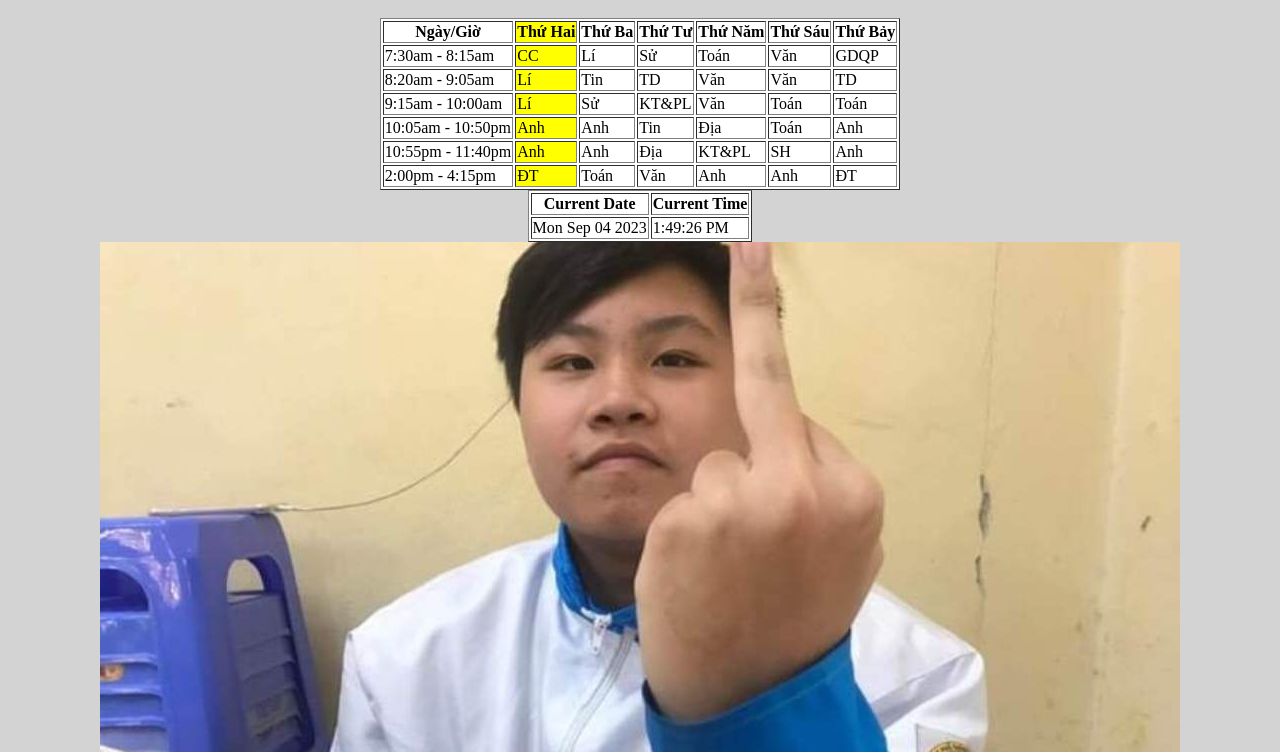
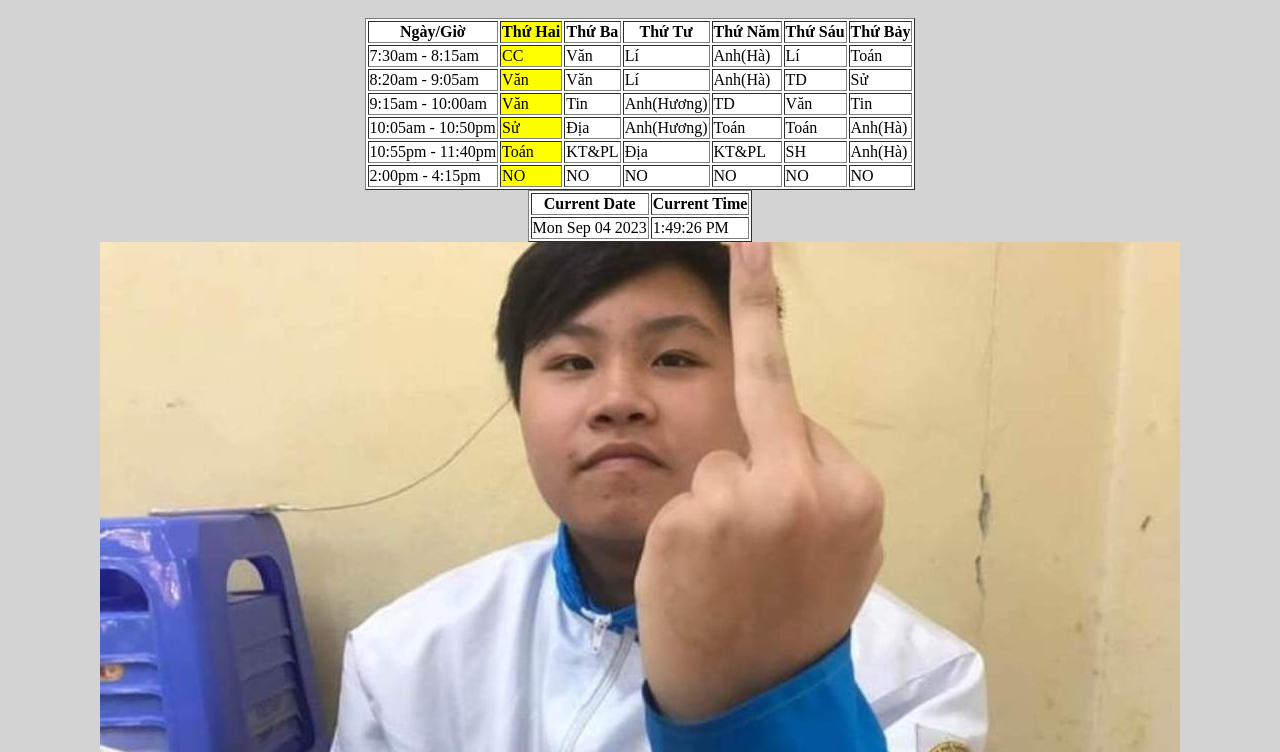
Before and after one commit to Duong12907/duong12907.github.io, a plain HTML site: page index.html in a window 1280 px wide. Shown: the part 48-800 px from the top of the page. Drawn offline with Linux system fonts and the light colour scheme.

Commit message:
Update index.html

```diff
--- a/index.html
+++ b/index.html
@@ -29,56 +29,56 @@
     <tr>
       <td>7:30am - 8:15am</td>
       <td>CC</td>
+      <td>Văn</td>
       <td>Lí</td>
-      <td>Sử</td>
+      <td>Anh(Hà)</td>
+      <td>Lí</td>
       <td>Toán</td>
-      <td>Văn</td>
-      <td>GDQP</td>
     </tr>
     <tr>
       <td>8:20am - 9:05am</td>
-      <td>Lí</td>
-      <td>Tin</td>
-      <td>TD</td>
       <td>Văn</td>
       <td>Văn</td>
+      <td>Lí</td>
+      <td>Anh(Hà)</td>
       <td>TD</td>
+      <td>Sử</td>
     </tr>
     <tr>
       <td>9:15am - 10:00am</td>
-      <td>Lí</td>
-      <td>Sử</td>
-      <td>KT&PL</td>
       <td>Văn</td>
-      <td>Toán</td>
-      <td>Toán</td>
+      <td>Tin</td>
+      <td>Anh(Hương)</td>
+      <td>TD</td>
+      <td>Văn</td>
+      <td>Tin</td>
     </tr>
     <tr>
       <td>10:05am - 10:50pm</td>
-      <td>Anh</td>
-      <td>Anh</td>
-      <td>Tin</td>
+      <td>Sử</td>
       <td>Địa</td>
+      <td>Anh(Hương)</td>
       <td>Toán</td>
-      <td>Anh</td>
+      <td>Toán</td>
+      <td>Anh(Hà)</td>
     </tr>
     <tr>
       <td>10:55pm - 11:40pm</td>
-      <td>Anh</td>
-      <td>Anh</td>
+      <td>Toán</td>
+      <td>KT&PL</td>
       <td>Địa</td>
       <td>KT&PL</td>
       <td>SH</td>
-      <td>Anh</td>
+      <td>Anh(Hà)</td>
     </tr>
     <tr>
       <td>2:00pm - 4:15pm</td>
-      <td>ĐT</td>
-      <td>Toán</td>
-      <td>Văn</td>
-      <td>Anh</td>
-      <td>Anh</td>
-      <td>ĐT</td>
+      <td>NO</td>
+      <td>NO</td>
+      <td>NO</td>
+      <td>NO</td>
+      <td>NO</td>
+      <td>NO</td>
     </tr>
   </table>
 <table border="1">
```
